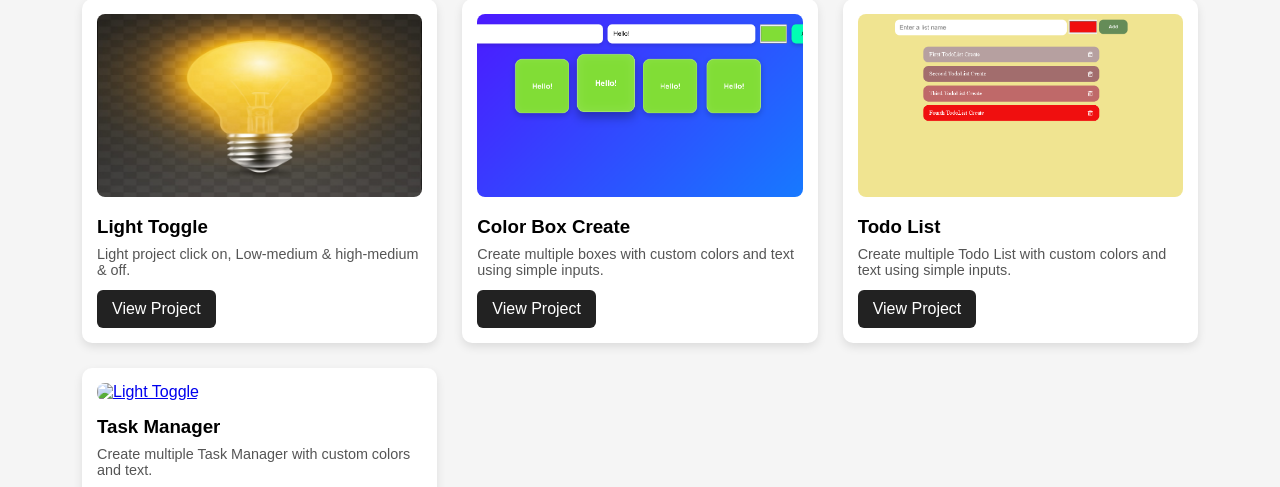
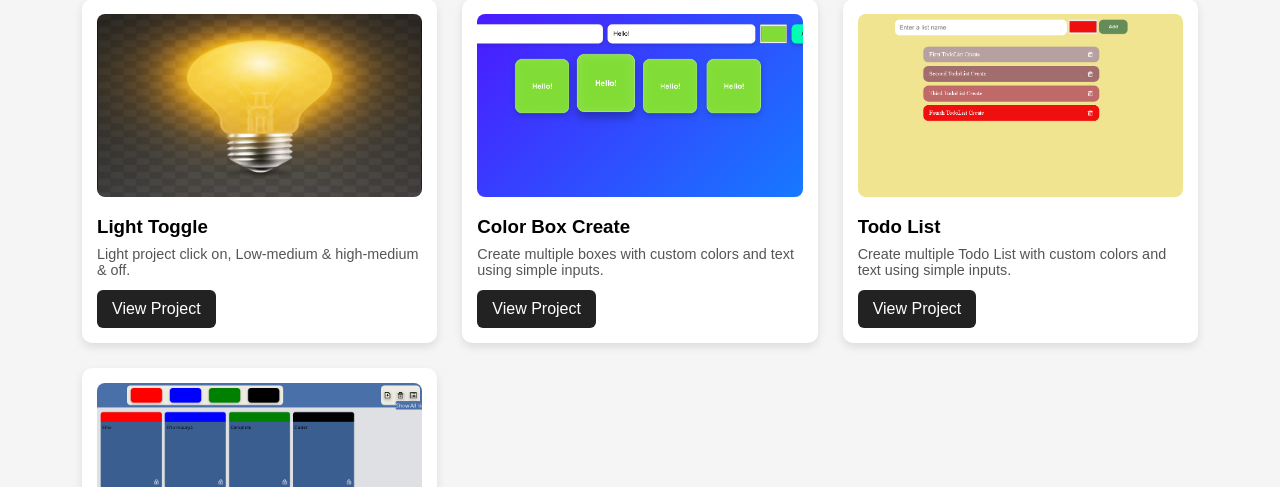
Before and after one commit to shivkumar0007/My_project, a plain HTML site: page index.html in a window 1280 px wide. Shown: the part 313-800 px from the top of the page. Drawn offline with Linux system fonts and the light colour scheme; files whose address does not match are found by name.

Commit message:
task manager project thumbnail update

```diff
--- a/index.html
+++ b/index.html
@@ -82,7 +82,7 @@
   <!-- Project Box c -->
     <div class="project-card">
       <a href="./taskManager/taskManager.html" target="_blank">
-        <img src="" alt="Light Toggle">
+        <img src="./ThumbnailProjectImage/taskManagerThumbnail.png" alt="Light Toggle">
       </a>
 
       <h3>Task Manager</h3>
--- a/taskManager/taskManager.css
+++ b/taskManager/taskManager.css
@@ -2,7 +2,6 @@
   margin: 0;
   padding: 0;
   box-sizing: border-box;
-  font-family: "Segoe UI", sans-serif;
 }
 
 body{
```
Also changed, not shown: ThumbnailProjectImage/taskManagerThumbnail.png (added).
